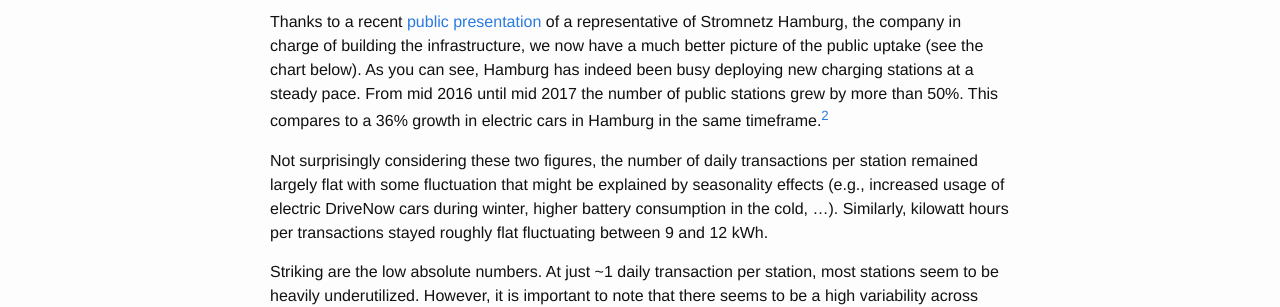
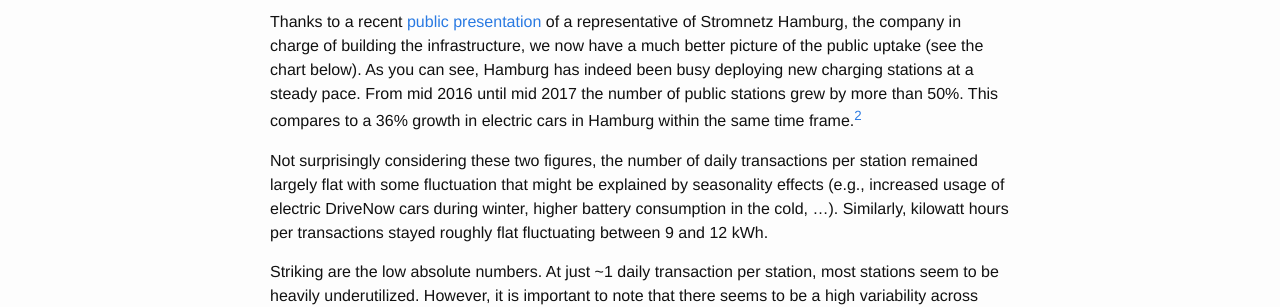
Before and after one commit to florianheinemann/www-florianheinemann-com, a Jekyll site: the page built from _posts/2018-03-10-more-charging-points-in-hamburg-but-still-limited-uptake.markdown, in a window 1280 px wide. Shown: the part 412-719 px from the top of the page. Built offline with Jekyll 4.4.1, drawn with Linux system fonts in a browser that asks for light colours; nearby versions of some CDN libraries.

Commit message:
UPDATE Ladestationen

```diff
--- a/_posts/2018-03-10-more-charging-points-in-hamburg-but-still-limited-uptake.markdown
+++ b/_posts/2018-03-10-more-charging-points-in-hamburg-but-still-limited-uptake.markdown
@@ -7,7 +7,7 @@ categories: eMobility
 
 Hamburg is very much at the forefront of e-Mobility in Germany -- in parts thanks to an ambitious government-driven “masterplan” for charging stations. Until the end of 2017 Hamburg deployed more than 600 public charging points at 300 locations throughout the city. An additional 400 charging points are expected to be online until 2019. The goal is to break the catch-22 situation of people avoiding the purchase of electric cars due to the limited charging infrastructure.[^1]
 
-Thanks to a recent [public presentation](https://www.now-gmbh.de/content/1-aktuelles/1-presse/20180226-fachkonf-bundesfoerderung-bringt-elektromobilitaet-entscheidend-voran/tag-2_2-2-2_zisler-hamburg.pdf) of a representative of Stromnetz Hamburg, the company in charge of building the infrastructure, we now have a much better picture of the public uptake (see the chart below). As you can see, Hamburg has indeed been busy deploying new charging stations at a steady pace. From mid 2016 until mid 2017 the number of public stations grew by more than 50%. This compares to a 36% growth in electric cars in Hamburg in the same timeframe.[^2]
+Thanks to a recent [public presentation](https://www.now-gmbh.de/content/1-aktuelles/1-presse/20180226-fachkonf-bundesfoerderung-bringt-elektromobilitaet-entscheidend-voran/tag-2_2-2-2_zisler-hamburg.pdf) of a representative of Stromnetz Hamburg, the company in charge of building the infrastructure, we now have a much better picture of the public uptake (see the chart below). As you can see, Hamburg has indeed been busy deploying new charging stations at a steady pace. From mid 2016 until mid 2017 the number of public stations grew by more than 50%. This compares to a 36% growth in electric cars in Hamburg within the same time frame.[^2]
 
 Not surprisingly considering these two figures, the number of daily transactions per station remained largely flat with some fluctuation that might be explained by seasonality effects (e.g., increased usage of electric DriveNow cars during winter, higher battery consumption in the cold, ...). Similarly, kilowatt hours per transactions stayed roughly flat fluctuating between 9 and 12 kWh.
 
```
